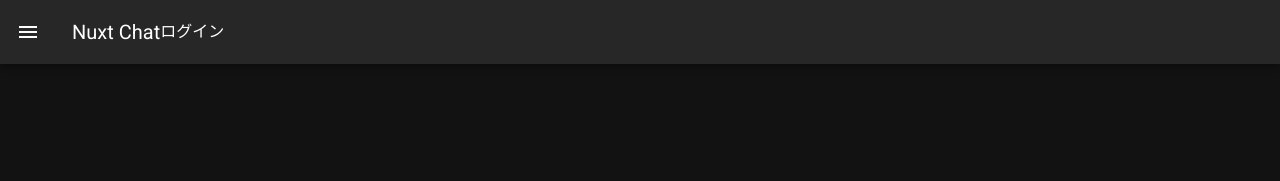
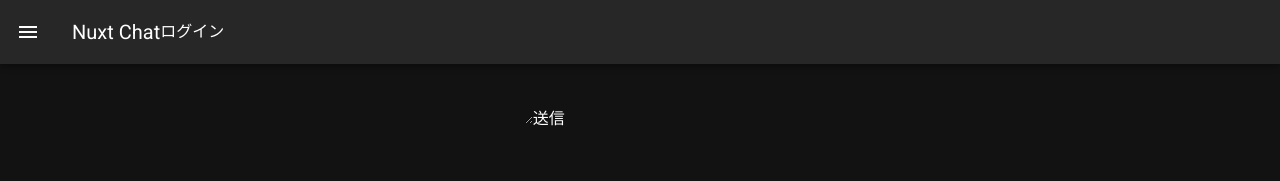
Before and after one commit to Hokko4/nuxt-chat, a Nuxt app: page / in a window 1280 px wide. Shown: the top 181 px of the page. Built offline with nearby package versions, Linux system fonts and the light colour scheme.

Commit message:
リスト、送信追加

```diff
--- a/pages/index.vue
+++ b/pages/index.vue
@@ -1,6 +1,5 @@
 <template>
   <v-layout
-    column
     justify-center
     align-center
   >
@@ -9,26 +8,47 @@
       sm8
       md6
     >
-      <!-- <div
-        class="test"
-        v-if="user.uid"
-        key="login"
+      <transition-group
+        name="chat"
+        tag="div"
+        class="list content"
       >
-        {{ user.displayName }}
-        <button
-          type="button"
-          @click="doLogout"
-        >ログアウト</button>
-      </div>
-      <div
-        v-else
-        key="logout"
+        <section
+          v-for="{ key, name, image, message } in chat"
+          :key="key"
+          class="item"
+        >
+          <div class="item-image"><img :src="image"></div>
+          <div class="item-detail">
+            <div class="item-name">{{ name }}</div>
+            <div class="item-message">
+              <div
+                tag="div"
+                :text="message"
+              >
+              </div>
+            </div>
+          </div>
+        </section>
+      </transition-group>
+
+      <form
+        action=""
+        @submit.prevent="doSend"
+        class=""
       >
-        <button
-          type="button"
-          @click="doLogin"
-        >ログイン</button>
-      </div> -->
+        <div class="">
+          <textarea
+            name=""
+            id=""
+            v-model="input"
+            :disabled="!user.uid"
+            @keydown.enter.exact.prevent="doSend"
+            class=""
+          ></textarea>
+          <button type="submit">送信</button>
+        </div>
+      </form>
     </v-flex>
   </v-layout>
 </template>
@@ -80,6 +100,11 @@ import auth from '~/plugins/auth'
     })
   },
   methods: {
+    scrollBottom() {
+      this.$nextTick(() => {
+        window.scrollTo(0, document.body.clientHeight)
+      })
+    },
     childAdded(snap) {
       const message = snap.val()
       this.$data.chat.push({
@@ -88,7 +113,24 @@ import auth from '~/plugins/auth'
         image: message.image,
         message: message.message
       })
-      // this.scrollBottom()
+      this.$data.scrollBottom()
+    },
+    doSend() {
+      if (this.$data.user.uid && this.$data.input.length) {
+        firebase
+          .database()
+          .ref('message')
+          .push(
+            {
+              message: this.$data.input,
+              name: this.$data.user.displayName,
+              image: this.$data.user.photoURL
+            },
+            () => {
+              this.$data.input = ''
+            }
+          )
+      }
     }
   }
 })
```
